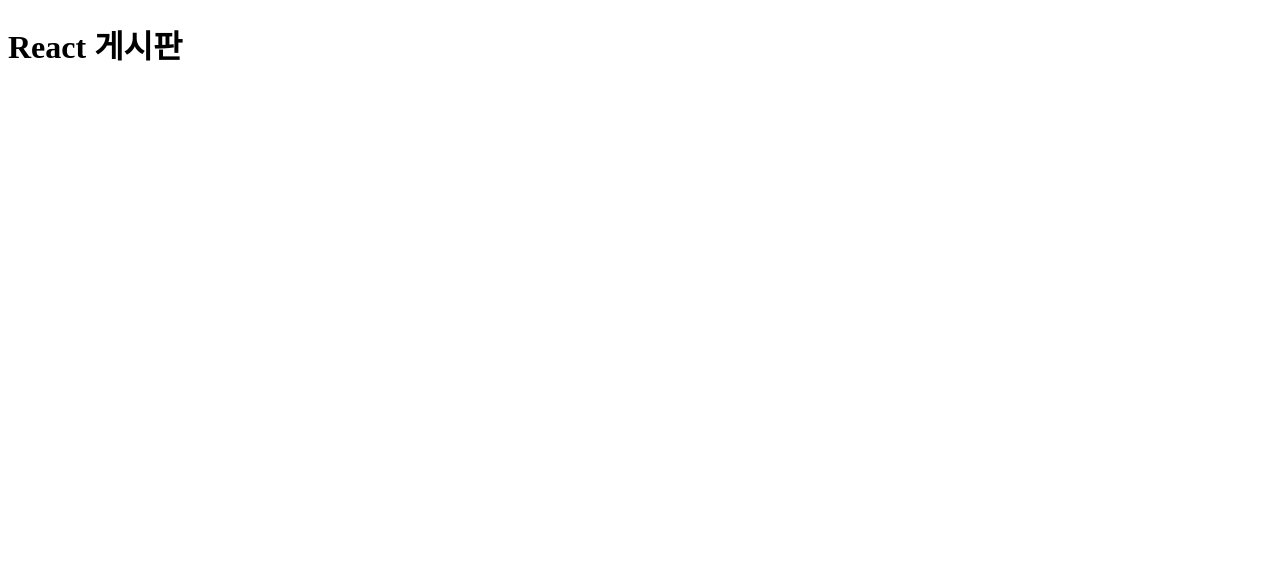
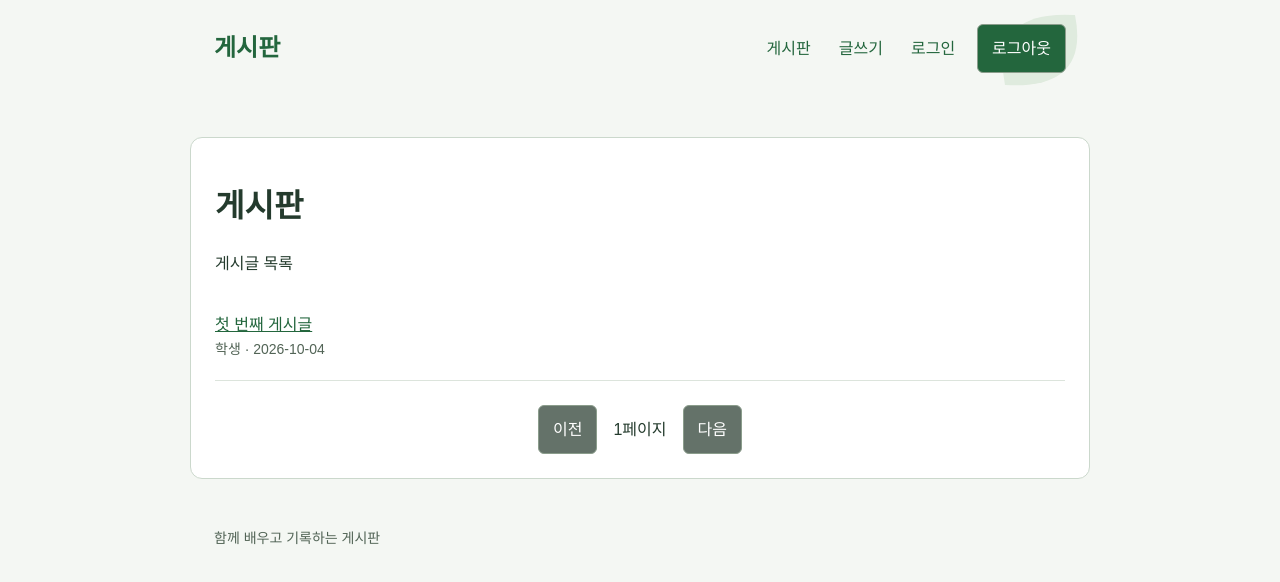
Before and after one commit to Galgay/react-board-exampels, a React (Vite) app: page / in a window 1280 px wide. Shown: the top 582 px of the page. Built offline with nearby package versions, Linux system fonts and the light colour scheme.

Commit message:
REACT 02 | 기존 게시판 목록 화면을 JSX로 구성

```diff
--- a/src/App.jsx
+++ b/src/App.jsx
@@ -1,3 +1,34 @@
+import "./style.css";
+
 export default function App() {
-  return <h1>React 게시판</h1>;
+  const boardName = "게시판";
+
+  return (
+    <>
+      <header>
+        <a className="brand" href="/">{boardName}</a>
+        <nav aria-label="주 메뉴">
+          <a href="/">게시판</a>
+          <a className="write-link" href="/">글쓰기</a>
+          <a className="login-link" href="/">로그인</a>
+          <button className="logout-button" type="button">로그아웃</button>
+        </nav>
+        <p id="nav-message" role="status"></p>
+      </header>
+      <main>
+        <h1>게시판</h1>
+        <p id="list-message" role="status">게시글 목록</p>
+        <button id="retry-list" type="button" hidden>목록 다시 시도</button>
+        <ul id="post-list" className="post-list">
+          <li><a href="/">첫 번째 게시글</a><div className="meta">학생 · 2026-10-04</div></li>
+        </ul>
+        <div className="pagination" aria-label="페이지 이동">
+          <button id="previous-page" type="button" disabled>이전</button>
+          <span id="page-number">1페이지</span>
+          <button id="next-page" type="button" disabled>다음</button>
+        </div>
+      </main>
+      <footer>함께 배우고 기록하는 {boardName}</footer>
+    </>
+  );
 }
--- /dev/null
+++ b/src/style.css
@@ -0,0 +1,40 @@
+* { box-sizing: border-box; }
+body { margin: 0; background: #f4f7f3; color: #243b2d; font-family: sans-serif; line-height: 1.7; }
+header, main, footer { width: 92%; max-width: 900px; margin: 0 auto; padding: 24px; }
+main { margin-top: 24px; margin-bottom: 24px; background: white; border: 1px solid #cbd8cc; border-radius: 12px; }
+a { color: #23663d; }
+h1, h2 { line-height: 1.4; }
+.brand { font-size: 24px; font-weight: bold; text-decoration: none; }
+.meta, footer { color: #526456; font-size: 14px; }
+ul { list-style: none; padding: 0; }
+li { padding: 18px 0; border-bottom: 1px solid #dce4dc; }
+button, input, textarea { font: inherit; padding: 10px 14px; border: 1px solid #8b9d8c; border-radius: 6px; }
+button { background: #23663d; color: white; cursor: pointer; }
+input, textarea { width: 100%; background: white; color: #243b2d; }
+[role="alert"] { color: #a12525; }
+[hidden] { display: none !important; }
+
+header { display: flex; align-items: center; justify-content: space-between; flex-wrap: wrap; gap: 16px; background-image: url("/images/leaf.svg"); background-repeat: no-repeat; background-position: right top; }
+nav, .meta, .pagination { display: flex; align-items: center; gap: 16px; }
+.pagination { justify-content: center; margin-top: 24px; }
+form { display: flex; flex-direction: column; gap: 12px; }
+#nav-message { flex-basis: 100%; margin: 0; }
+#post-content, #comment-list p { white-space: pre-wrap; overflow-wrap: anywhere; }
+.post-list a { overflow-wrap: anywhere; }
+img { max-width: 100%; height: auto; }
+
+nav > a { padding: 6px; text-decoration: none; }
+form input:focus, form textarea:focus { border-color: #23663d; }
+a:hover { text-decoration: underline; }
+button { transition: background-color 0.15s, transform 0.15s; }
+button:hover:not(:disabled) { background: #174c2c; }
+button:active:not(:disabled) { transform: scale(0.98); }
+:focus-visible { outline: 3px solid #b96916; outline-offset: 3px; }
+button:disabled { background: #647269; cursor: not-allowed; }
+button[type="submit"] { align-self: flex-start; }
+@media (max-width: 600px) {
+  header, main, footer { padding: 16px; }
+  header, .meta { flex-direction: column; align-items: flex-start; }
+  nav { flex-wrap: wrap; gap: 8px; }
+  button[type="submit"] { width: 100%; }
+}
```
Also changed, not shown: public/images/leaf.svg (added), 1 other file (tests, documents, lock files or other folders).
